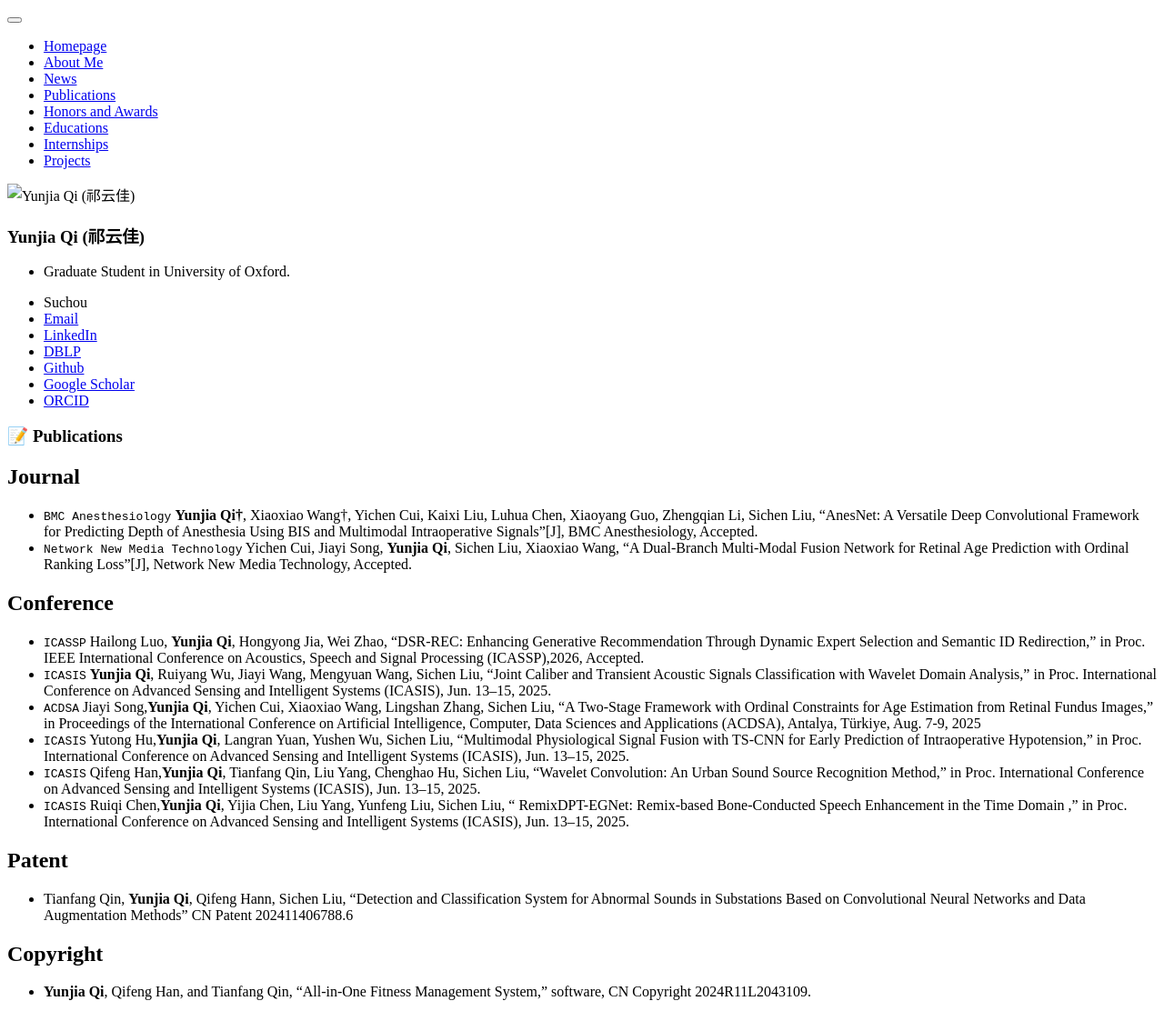
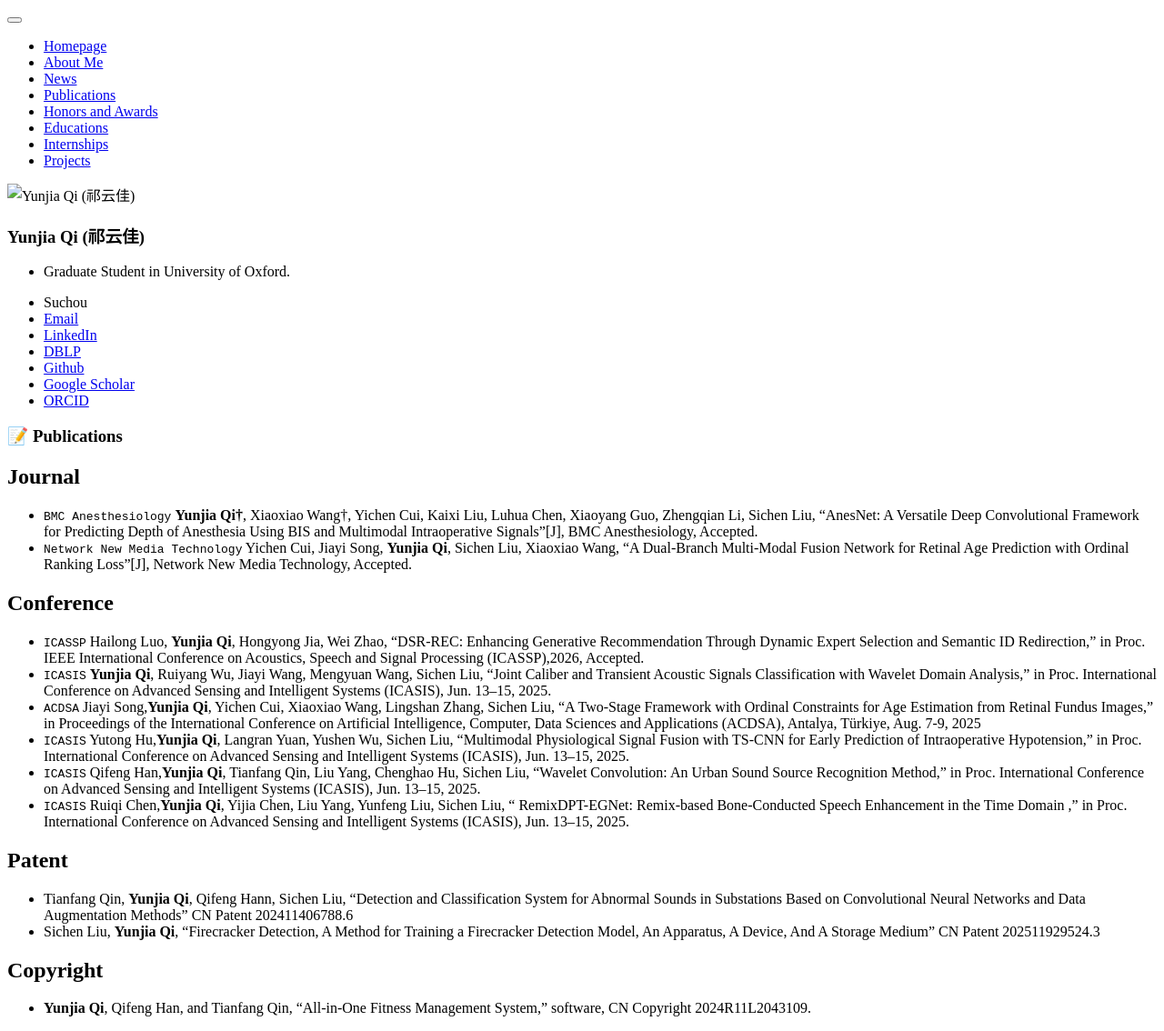
Before and after one commit to QiYunjia/QiYunjia.github.io, a Jekyll site: the page built from _pages/includes/pub.md, in a window 1280 px wide. Shown: the whole page at 91% size. Built offline with Jekyll 4.4.1, drawn with Linux system fonts in a browser that asks for light colours; our own code applies the rules of GitHub Pages for plain Markdown files.

Commit message:
Update pub.md

```diff
--- a/_pages/includes/pub.md
+++ b/_pages/includes/pub.md
@@ -20,6 +20,7 @@ Intraoperative Hypotension," in Proc. International Conference on Advanced Sensi
 
 ## Patent
 - Tianfang Qin, **Yunjia Qi**, Qifeng Hann, Sichen Liu, "Detection and Classification System for Abnormal Sounds in Substations Based on Convolutional Neural Networks and Data Augmentation Methods" CN Patent 202411406788.6
+- Sichen Liu, **Yunjia Qi**, "Firecracker Detection, A Method for Training a Firecracker Detection Model, An Apparatus, A Device, And A Storage Medium" CN Patent 202511929524.3
 
 ## Copyright
 - **Yunjia Qi**, Qifeng Han, and Tianfang Qin, "All-in-One Fitness Management System," software, CN Copyright 2024R11L2043109.
```
